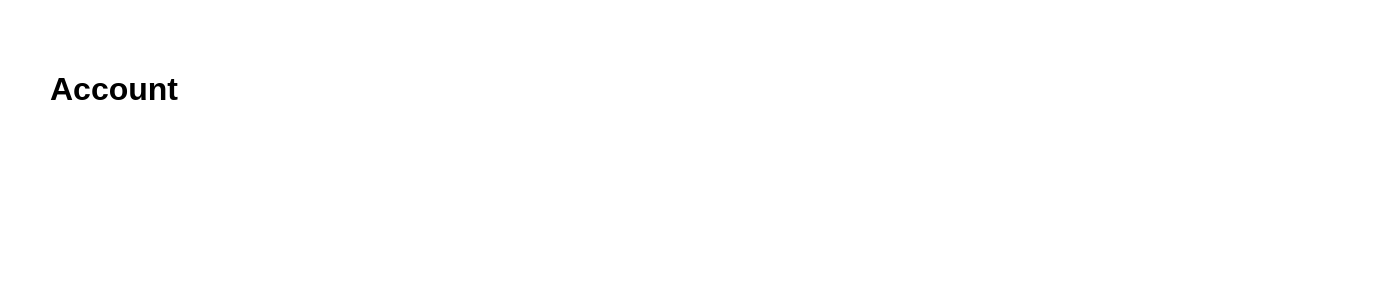
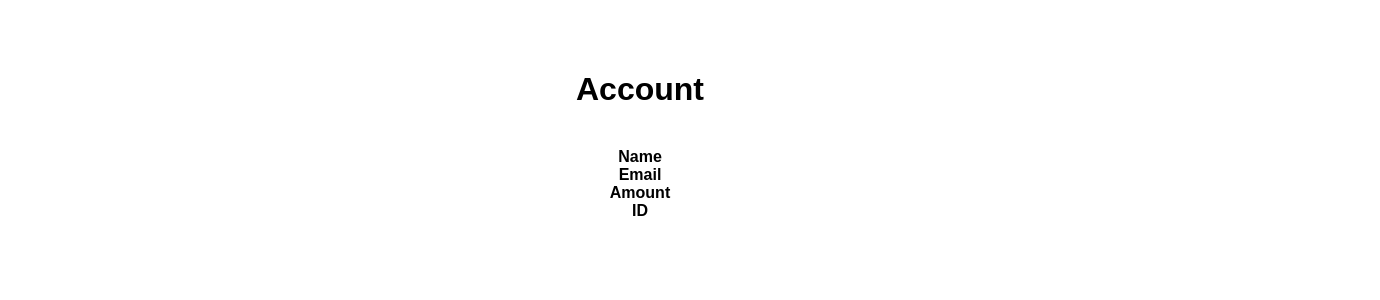
Before and after one commit to joshborup/full-stack-review, a React (Create React App) app: page /account in a window 1280 px wide. Shown: the top 300 px of the page, 1380 px wide, since content can reach past the window. Built offline with nearby package versions, Linux system fonts and the light colour scheme.

Commit message:
added accountd

```diff
--- a/src/App.css
+++ b/src/App.css
@@ -1,4 +1,5 @@
 .App {
   padding: 50px;
   width: 100vw;
+  text-align: center;
 }
--- a/src/components/Account.js
+++ b/src/components/Account.js
@@ -1,9 +1,18 @@
 import React, { Component } from 'react';
+import './account.css'
 
 export default class Account extends Component {
     render() {
+        const { picture, name , email, amount, id} = this.props;
         return (
-            <h1>Account</h1>
+            <div className='account'>
+                <h1>Account</h1>
+                <img src={picture}/>
+                <div><span className='bold'>Name</span></div>
+                <div><span className='bold'>Email</span></div>
+                <div><span className='bold'>Amount</span></div>
+                <div><span className='bold'>ID</span></div>
+            </div>
         );
     }
 }
--- /dev/null
+++ b/src/components/account.css
@@ -0,0 +1,3 @@
+.account .bold {
+    font-weight: bold;
+}
--- a/src/components/login.css
+++ b/src/components/login.css
@@ -1,4 +1,22 @@
+.login{
+    display: flex;
+    flex-direction: column;
+    justify-content: center;
+    align-items: center;
+}
+
 .login img {
     width: 200px;
-    margin: 0 auto;
 }
+
+.login a {
+    margin: 30px 0px;
+    display: inline-block;
+    height: 40px;
+    width: 80px;
+    padding: 10px;
+    background: grey;
+    color: white;
+    border: none;
+    text-decoration: none;
+}
--- a/src/index.css
+++ b/src/index.css
@@ -1,7 +1,9 @@
+*{box-sizing: border-box;}
 body {
   margin: 0;
   padding: 0;
   width: 100vw;
   height: 100vh;
   font-family: sans-serif;
+
 }
```
